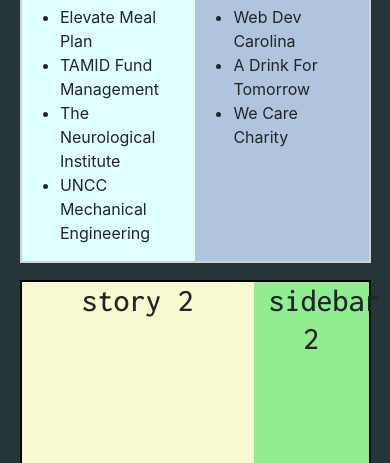
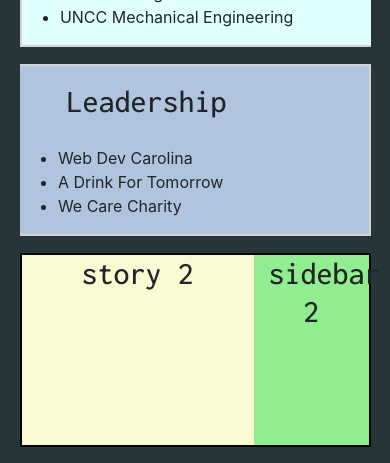
Before and after one commit to rushil-shah87/rushil-shah87.github.io, a plain HTML site: page index.html in a window 390 px wide. Shown: the part 763-1226 px from the top of the page. Drawn offline with nearby package versions, Linux system fonts and the light colour scheme; a script that the page names is missing.

Commit message:
Update index.html

```diff
--- a/index.html
+++ b/index.html
@@ -52,7 +52,7 @@
         </div>
     </div>
     <div class="row standard">
-        <div class="col-6" id="experience">
+        <div class="col-md-6" id="experience">
             <h2 class="text-middle text-left">&emsp;Experience</h2>
             <ul>
                 <li><a>Elevate Meal Plan</a></li>
@@ -62,7 +62,7 @@
                 <li><a>UNCC Mechanical Engineering</a></li>
             </ul>
         </div>
-        <div class="col-6" id="leadership">
+        <div class="col-md-6" id="leadership">
             <h2 class="text-left text-middle">&emsp;Leadership</h2>
             <ul>
                 <li>Web Dev Carolina</li>
```
